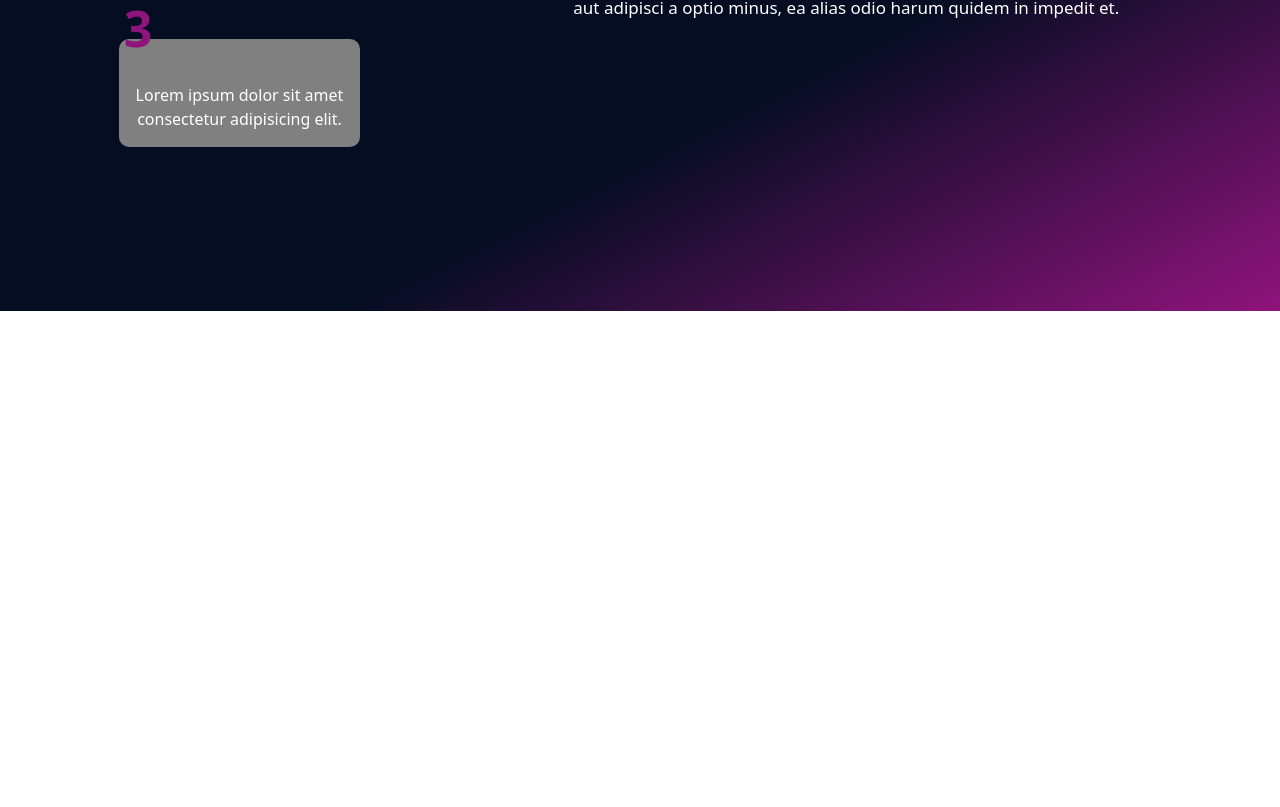
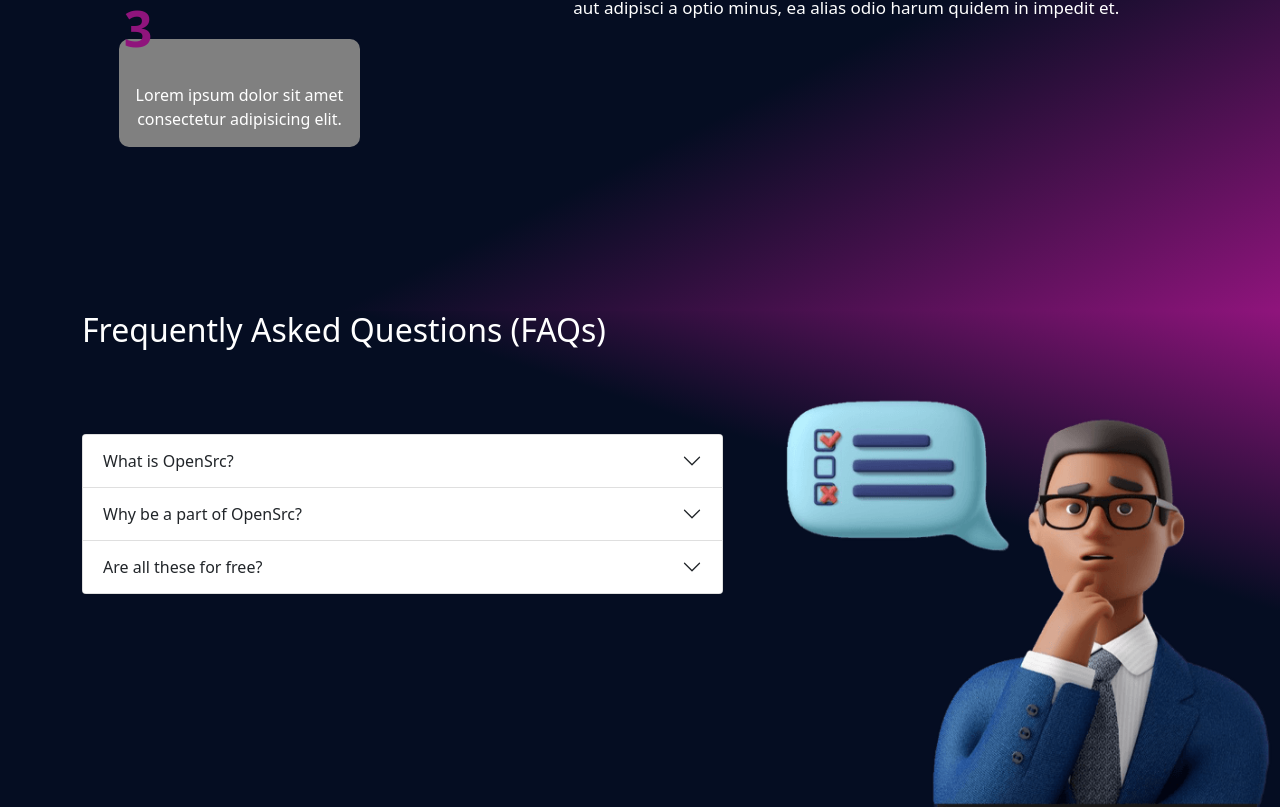
Before and after one commit to The-CODE-Plus-Plus-Community/Git-Code, a Next.js app: page / in a window 1280 px wide. Shown: the part 1289-2096 px from the top of the page. Before the commit the page ends 1600 px from the top, so only its background shows below. Built offline with nearby package versions, Linux system fonts and the light colour scheme.

Commit message:
FAQ Section Added

```diff
--- /dev/null
+++ b/components/index/Faq.js
@@ -0,0 +1,66 @@
+import React from 'react'
+
+function Faq() {
+    return (
+        <div className="container-fluid-1">
+        <div className="container">
+  <h2>Frequently Asked Questions (FAQs) </h2>
+  <div className="row">
+    <div className="col-lg-7 col-md-12">
+
+<div className="accordion" id="accordionExample">
+  <div className="accordion-item">
+    <h2 className="accordion-header" id="headingOne">
+      <button className="accordion-button collapsed" type="button" data-bs-toggle="collapse" data-bs-target="#collapseOne" aria-expanded="false" aria-controls="collapseOne">
+        What is OpenSrc?
+      </button>
+    </h2>
+    <div id="collapseOne" className="accordion-collapse collapse" aria-labelledby="headingOne" data-bs-parent="#accordionExample">
+      <div className="accordion-body">
+        OpenSrc bring to you all that you need at one place.<br/> You name it we have it. <br/>
+          ✔ Open Source Programs <br/>
+          ✔ Community Building and Networking <br/>
+          ✔ Tutorial Content <br/>
+          ✔ Open Source Projects <br/>
+          ✔ Realtime Updates on all upcoming hackathons <br/>
+      </div>
+    </div>
+  </div>
+  <div className="accordion-item">
+    <h2 className="accordion-header" id="headingTwo">
+      <button className="accordion-button collapsed" type="button" data-bs-toggle="collapse" data-bs-target="#collapseTwo" aria-expanded="false" aria-controls="collapseTwo">
+        Why be a part of OpenSrc?
+      </button>
+    </h2>
+    <div id="collapseTwo" className="accordion-collapse collapse" aria-labelledby="headingTwo" data-bs-parent="#accordionExample">
+      <div className="accordion-body">
+        OpenSrc is one of the first of its kind, platforms where developers can get all that they want at a single place.
+          Starting from finding people of similar tech stacks to start working on projects together, to finding timely updates on
+          all upcoming competitions, hackathons etc and you can find tutorial content as well.
+      </div>
+    </div>
+  </div>
+  <div className="accordion-item">
+    <h2 className="accordion-header" id="headingThree">
+      <button className="accordion-button collapsed" type="button" data-bs-toggle="collapse" data-bs-target="#collapseThree" aria-expanded="false" aria-controls="collapseThree">
+        Are all these for free?
+      </button>
+    </h2>
+    <div id="collapseThree" className="accordion-collapse collapse" aria-labelledby="headingThree" data-bs-parent="#accordionExample">
+      <div className="accordion-body">
+        Yes, all these facilities will be available to you, for free.
+      </div>
+    </div>
+  </div>
+</div>
+</div>
+<div className="col-lg-5 col-md-12">
+  <img className="image" src="/img/faq.png" height="450px" width="550px" alt=""/>
+</div>
+  </div>
+</div>
+</div>
+    )
+}
+
+export default Faq
--- a/components/styles/index.css
+++ b/components/styles/index.css
@@ -262,3 +262,23 @@
     }
 
 }
+
+/* faq */
+
+body {
+    color: #6a6c6f;
+    background-color: #f1f3f6;
+    margin-top:30px;
+  }
+
+  .container-fluid-1 {
+    /* max-width: 960px; */
+    background: linear-gradient(198deg, rgba(143,20,124,1) 0%, rgba(5,13,34,1) 33%, rgba(5,13,34,1) 100%);;
+  }
+  .accordion{
+    padding: 12% 0;
+  }
+
+  h2{
+    color: #fff;
+  }
--- a/pages/index.js
+++ b/pages/index.js
@@ -2,8 +2,11 @@
 import Image from 'next/image'
 import styles from '../styles/Home.module.css'
 import About from '../components/index/About'
+import Faq from '../components/index/Faq'
 import "../node_modules/bootstrap/dist/css/bootstrap.min.css"
 import Banner from '../components/index/Banner'
+
+
 
 export default function Home(){
   return (
@@ -12,9 +15,12 @@
         <title>Open Source</title>
         <meta name="description" content="Generated by create next app" />
         <link rel="icon" href="/favicon.ico"/>
+        <script src="https://cdn.jsdelivr.net/npm/@popperjs/core@2.9.3/dist/umd/popper.min.js" integrity="sha384-W8fXfP3gkOKtndU4JGtKDvXbO53Wy8SZCQHczT5FMiiqmQfUpWbYdTil/SxwZgAN" crossorigin="anonymous"></script>
+<script src="https://cdn.jsdelivr.net/npm/bootstrap@5.1.1/dist/js/bootstrap.min.js" integrity="sha384-skAcpIdS7UcVUC05LJ9Dxay8AXcDYfBJqt1CJ85S/CFujBsIzCIv+l9liuYLaMQ/" crossorigin="anonymous"></script>
       </Head>
       <Banner/>
       <About/>
+      <Faq/>
 </div>
 
   )
```
Also changed, not shown: public/img/faq.png (added).
